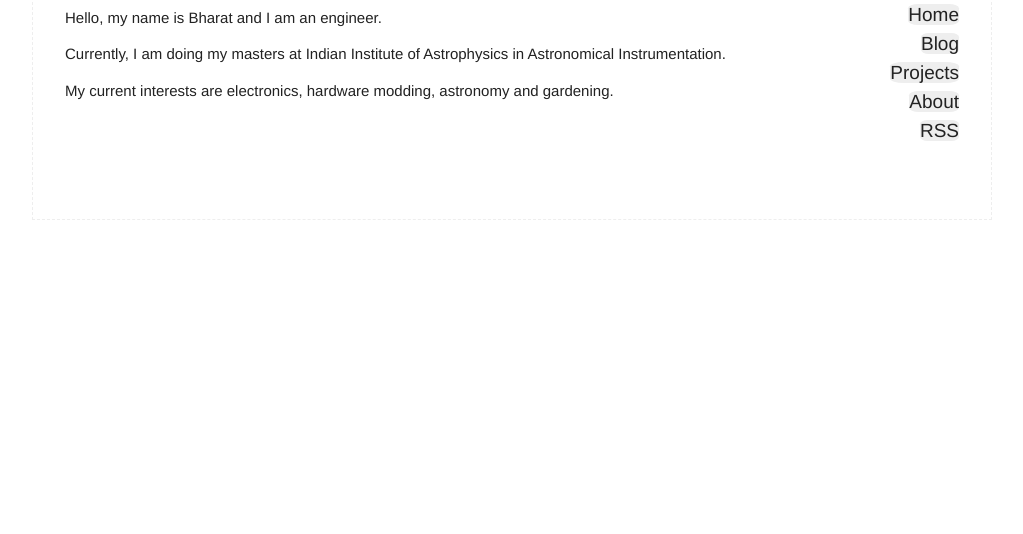
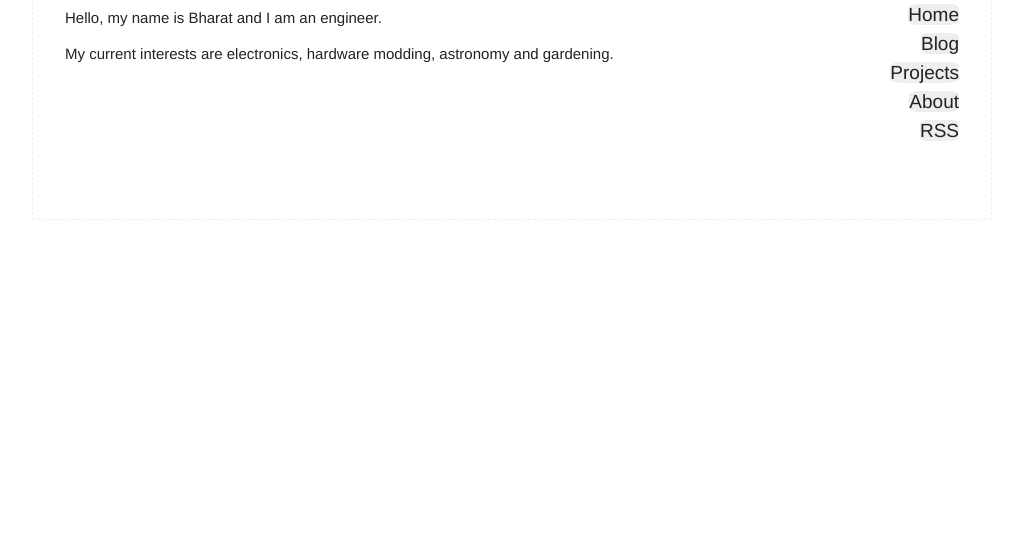
Before and after one commit to Bharatcs/bharatcs.com, a plain HTML site: page about/index.html in a window 1280 px wide. Shown: the part 108-642 px from the top of the page, without its empty margins (128-1151 px from the left). Drawn offline with Linux system fonts and the light colour scheme.

Commit message:
Update index.html

```diff
--- a/about/index.html
+++ b/about/index.html
@@ -69,7 +69,7 @@
   <div class="article-content">
     <p>Hello, my name is Bharat and I am an engineer.</p>
 
-<p>Currently, I am doing my masters at Indian Institute of Astrophysics in Astronomical Instrumentation.</p>
+
 
 <p>My current interests are electronics, hardware modding, astronomy and gardening.</p>
 
```
